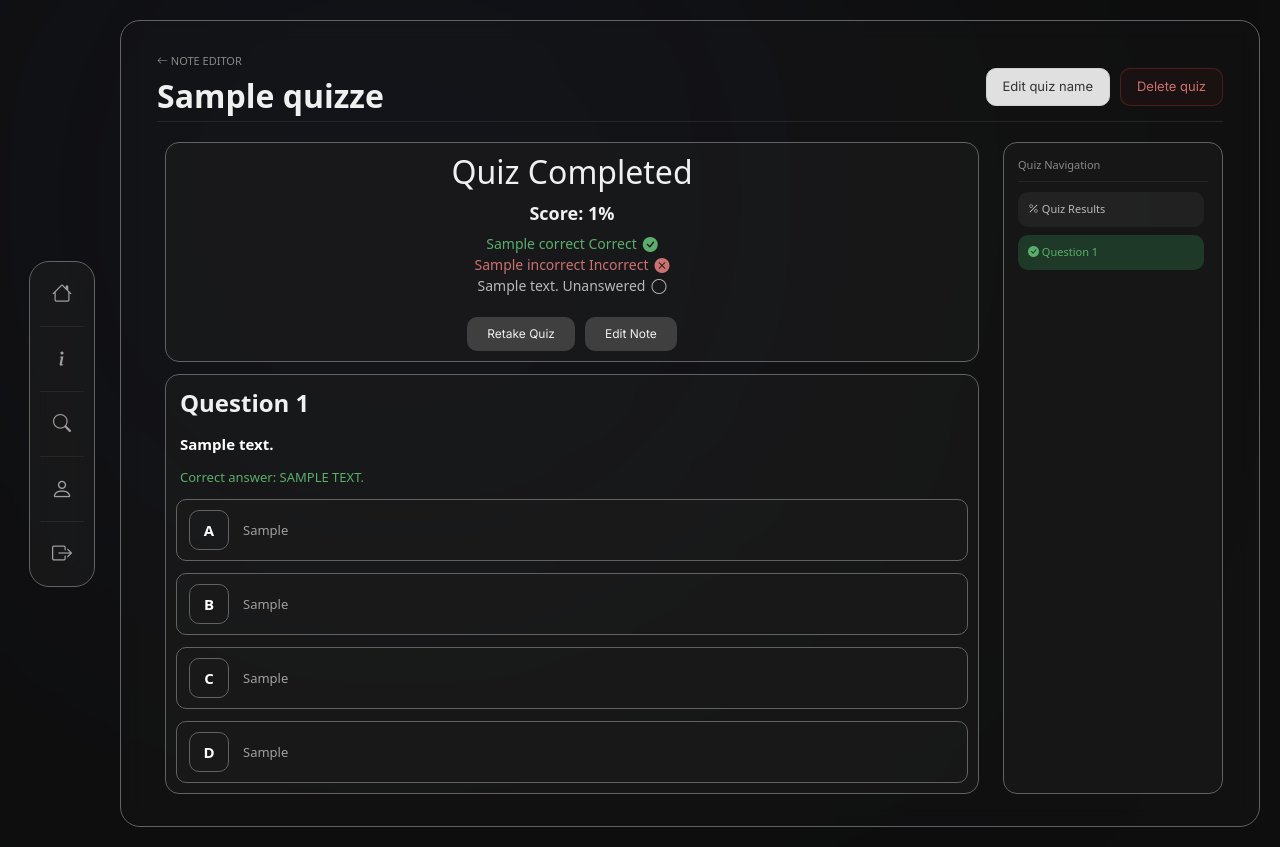
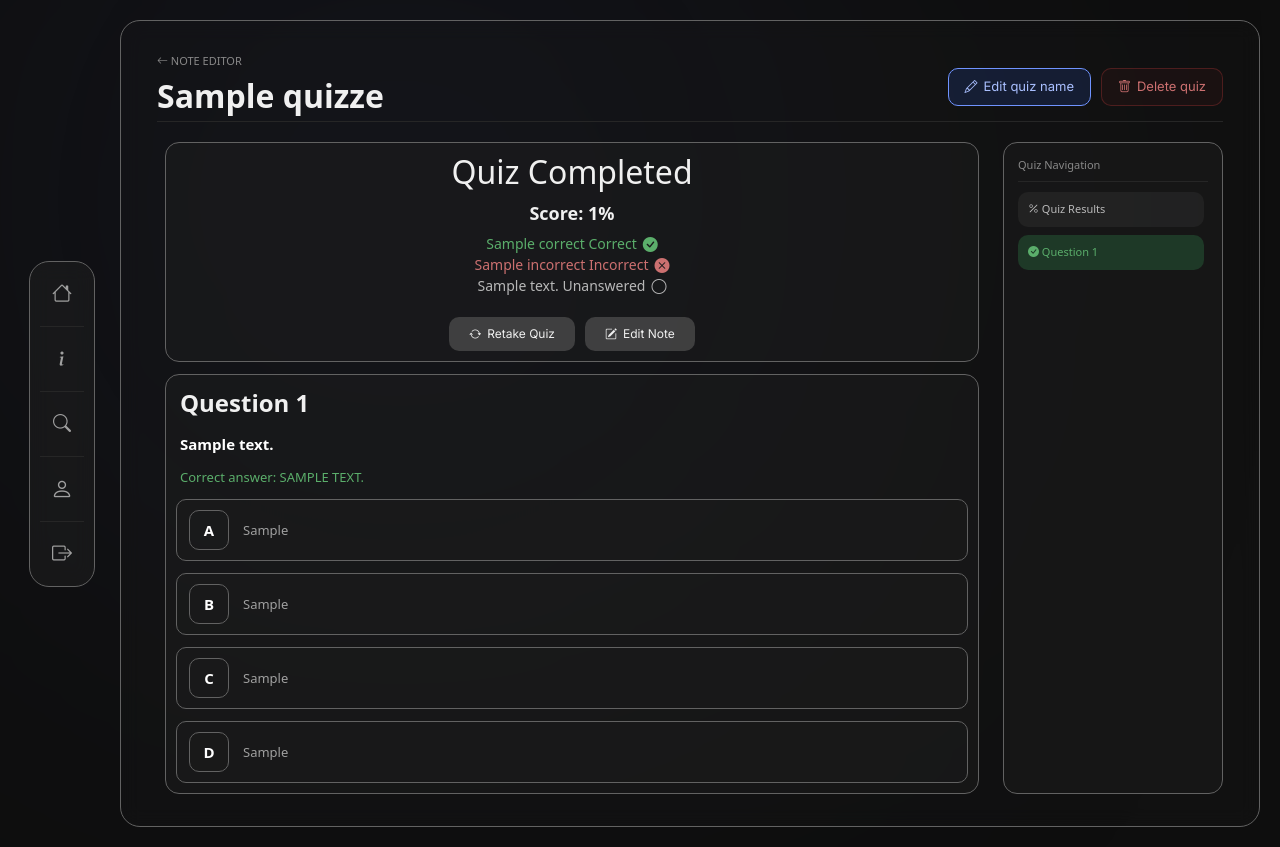
Before and after one commit to RandomMagneticField/AgileWebDevProject, a Flask app: template app/templates/quiz/results.html in a window 1280 px wide. Run offline with Flask 3, Linux system fonts and the light colour scheme; tables that the repository leaves empty hold one stand-in row (values such as "Sample post"); the template is opened without the code that fills it: values that come from a table or form of the project are taken from there, most other values are stand-ins (such as "Sample title", 1, 10 or a date in 2020).

Commit message:
Minor styling changes to a few buttons in quiz active and results

```diff
--- a/app/static/css/quiz.css
+++ b/app/static/css/quiz.css
@@ -50,6 +50,7 @@
     display: inline-flex;
     align-items: center;
     justify-content: center;
+    gap: 6px;
     text-decoration: none;
     cursor: pointer;
     transition: background 0.2s;
@@ -656,16 +657,17 @@
     display: inline-flex;
     align-items: center;
     justify-content: center;
+    gap: 6px;
 }
 
 .quiz-results-btn-edit {
-    background: var(--btn-secondary-bg, #e0e0e0);
-    color: var(--btn-secondary-color, #333);
-    border: 1px solid var(--btn-secondary-border, #d0d0d0);
+    background: var(--btn-blue-bg);
+    color: var(--btn-blue-color);
+    border: 1px solid var(--btn-blue-border);
 }
 
 .quiz-results-btn-edit:hover {
-    background: var(--btn-secondary-hover, #d0d0d0);
+    background: var(--btn-blue-hover);
 }
 
 .quiz-results-btn-delete {
--- a/app/templates/quiz/active.html
+++ b/app/templates/quiz/active.html
@@ -29,6 +29,7 @@
                 id="btn-submit"
                 type="submit"
             >
+                <i class="bi bi-send"></i>
                 Submit
             </button>
         </div>
--- a/app/templates/quiz/results.html
+++ b/app/templates/quiz/results.html
@@ -26,6 +26,7 @@
             class="quiz-results-btn quiz-results-btn-edit"
             id="btn-edit-name"
         >
+            <i class="bi bi-pencil"></i>
             Edit quiz name
         </button>
         <button
@@ -33,6 +34,7 @@
             class="quiz-results-btn quiz-results-btn-delete"
             id="btn-delete"
         >
+            <i class="bi bi-trash"></i>
             Delete quiz
         </button>
     </div>
@@ -67,8 +69,14 @@
                 {% set retake_url = url_for('main.quiz_retake', id=quiz.quiz_id) %}
                 {% set edit_url = url_for('main.note_editor', id=quiz.note_id) %}
                 <div class="quiz-panel-buttons-container">
-                    <button type="button" class="quiz-panel-button" onclick="location.href='{{ retake_url }}'; return false;">Retake Quiz</button>
-                    <button type="button" class="quiz-panel-button" onclick="location.href='{{ edit_url }}'; return false;">Edit Note</button>
+                    <button type="button" class="quiz-panel-button" onclick="location.href='{{ retake_url }}'; return false;">
+                        <i class="bi bi-arrow-repeat"></i>
+                        Retake Quiz
+                    </button>
+                    <button type="button" class="quiz-panel-button" onclick="location.href='{{ edit_url }}'; return false;">
+                        <i class="bi bi-pencil-square"></i>
+                        Edit Note
+                    </button>
                 </div>
             </div>
 
```
